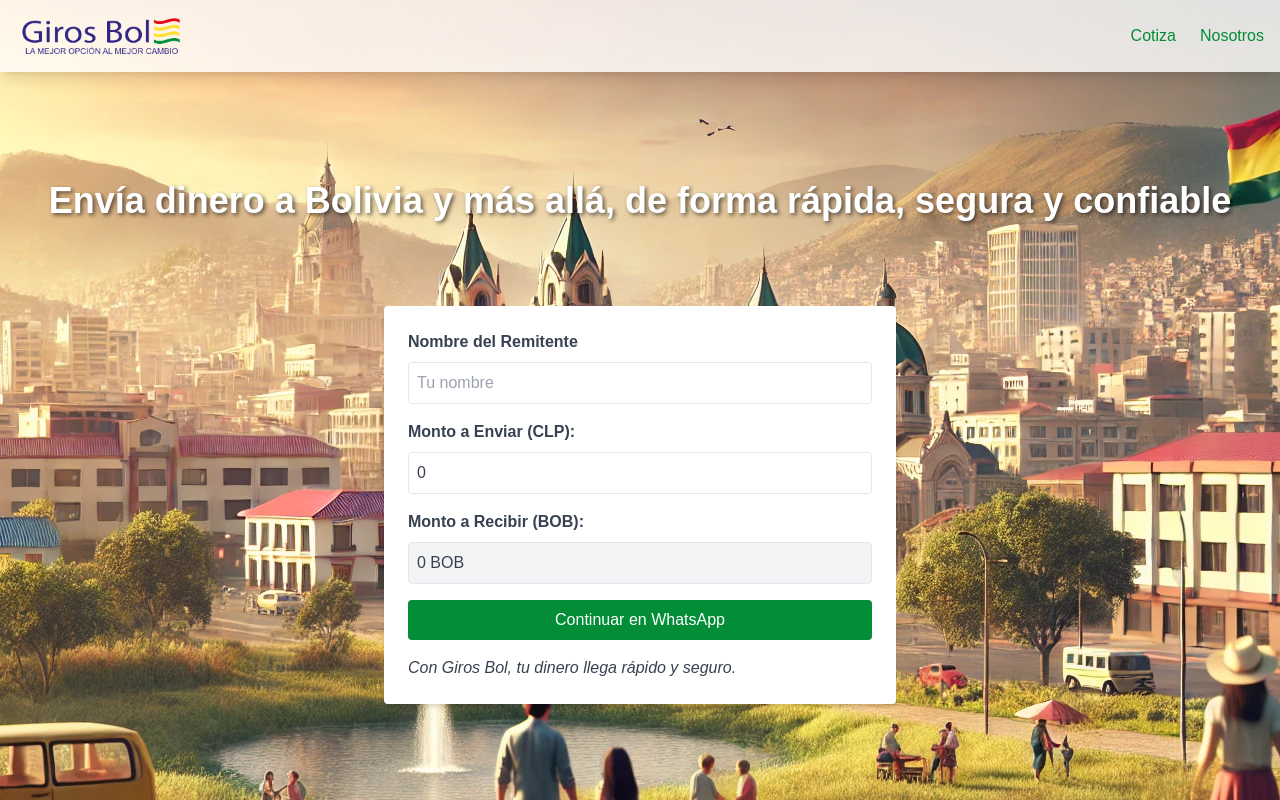
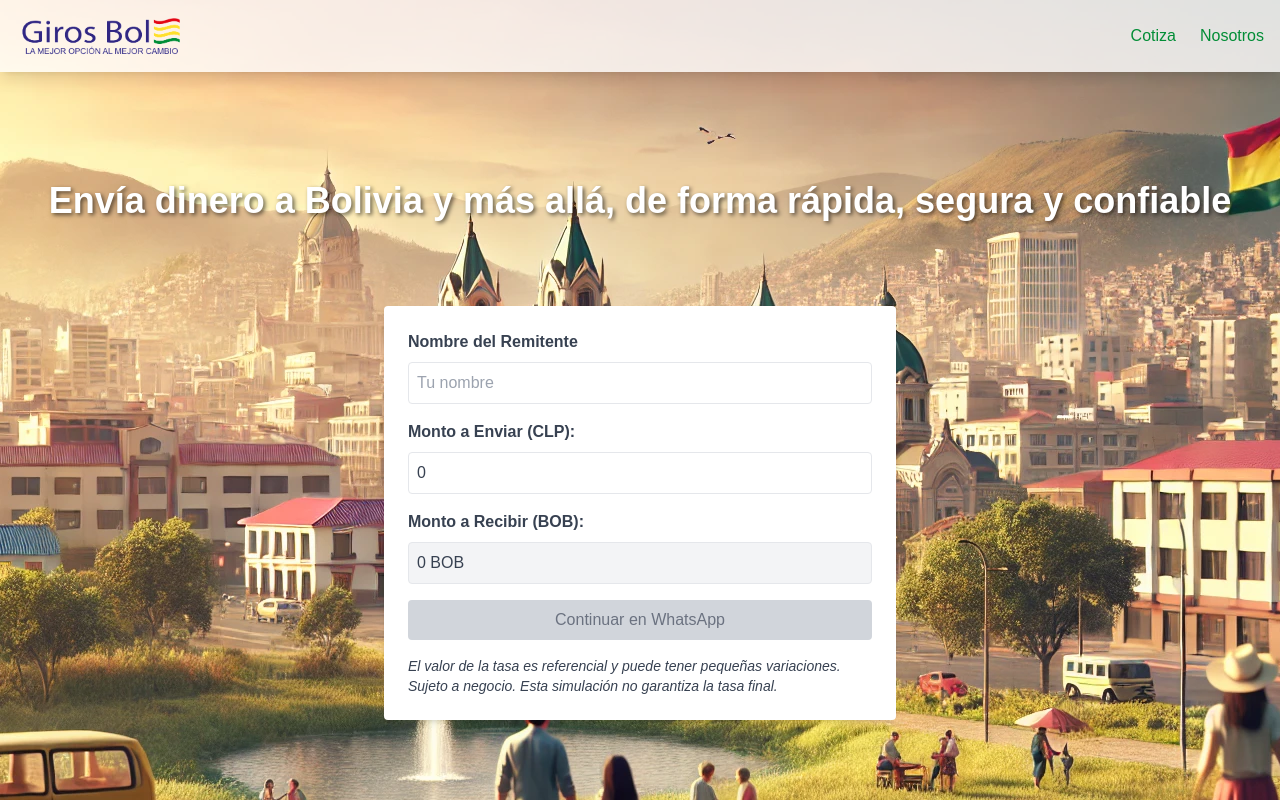
Before and after one commit to francocastro204/giros-bol, a Next.js app: page / in a window 1280 px wide. Shown: the top 800 px of the page. Built offline with nearby package versions, Linux system fonts and the light colour scheme.

Commit message:
feat: se actualizan los valores de las tasas y se agregan validaciones

```diff
--- a/src/components/Cotizador.js
+++ b/src/components/Cotizador.js
@@ -10,14 +10,14 @@ const Cotizador = () => {
     // Manejar cambio en el campo Monto a Enviar
     const handleMontoChange = (e) => {
         const rawValue = e.target.value.replace(/\D/g, ""); // Eliminar caracteres no numéricos
-        const numericValue = parseInt(rawValue, 10); // Convertir a número entero
+        const numericValue = parseInt(rawValue, 10);
 
         if (isNaN(numericValue)) {
-            setMontoCLP(""); // Si no es un número, limpiar
-        } else if (numericValue > 2000000) {
-            setMontoCLP("2000000"); // Límite máximo
+            setMontoCLP("");
+        } else if (numericValue > constants.montoClpMaximo) {
+            setMontoCLP("2000000");
         } else {
-            setMontoCLP(rawValue); // Actualizar valor
+            setMontoCLP(rawValue);
         }
     };
 
@@ -28,10 +28,12 @@ const Cotizador = () => {
 
     // Calcular la tasa dinámica según el monto ingresado
     const calculateTasaBase = (monto) => {
-        if (monto <= 99999) return 0.0100;
-        if (monto <= 499999) return 0.0103;
-        if (monto <= 999999) return 0.0104;
-        return 0.0105; // Para montos hasta 2.000.000
+        for (let i = 0; i < constants.tasas.length; i++) {
+            if (monto <= constants.tasas[i].max) {
+                return constants.tasas[i].rate;
+            }
+        }
+        return constants.tasas[constants.tasas.length - 1].rate;
     };
 
     // Calcular el monto en BOB
@@ -46,6 +48,9 @@ const Cotizador = () => {
         const url = `https://wa.me/${phoneNumber}?text=${encodeURIComponent(message)}`;
         window.open(url, "_blank");
     };
+
+    // Verificar si el botón debe estar habilitado
+    const isButtonDisabled = !(nombreRemitente.trim() && montoCLP && parseInt(montoCLP, 10) >= constants.montoClpMinimo);
 
     return (
         <div className="cotizador mt-6 mb-20 max-w-lg mx-auto p-6 shadow-md rounded bg-white">
@@ -83,11 +88,8 @@ const Cotizador = () => {
                         className="w-full p-2 border rounded text-xs md:text-base text-gray-700"
                         required
                     />
-                    {montoCLP && parseInt(montoCLP, 10) < 10000 && (
+                    {montoCLP && parseInt(montoCLP, 10) < constants.montoClpMinimo && (
                         <p className="text-red-600 text-xs md:text-base">El monto mínimo es de $10.000 CLP.</p>
-                    )}
-                    {montoCLP && parseInt(montoCLP, 10) > 2000000 && (
-                        <p className="text-red-600 text-xs md:text-base">El monto máximo es de $2.000.000 CLP.</p>
                     )}
                 </div>
                 <div className="mb-4">
@@ -104,12 +106,17 @@ const Cotizador = () => {
                 </div>
                 <button
                     type="submit"
-                    className="w-full bg-primary text-white py-2 px-4 rounded hover:bg-green-700 text-xs md:text-base"
+                    disabled={isButtonDisabled}
+                    className={`w-full py-2 px-4 rounded text-xs md:text-base ${
+                        isButtonDisabled
+                            ? "bg-gray-300 text-gray-500 cursor-not-allowed"
+                            : "bg-primary text-white hover:bg-green-700"
+                    }`}
                 >
                     Continuar en WhatsApp
                 </button>
-                <p className="mt-4 italic text-gray-700 text-xs md:text-base">
-                    Con Giros Bol, tu dinero llega rápido y seguro.
+                <p className="mt-4 italic text-gray-700 text-xs md:text-sm">
+                    El valor de la tasa es referencial y puede tener pequeñas variaciones. Sujeto a negocio. Esta simulación no garantiza la tasa final.
                 </p>
             </form>
         </div>
--- a/src/constants/index.js
+++ b/src/constants/index.js
@@ -2,6 +2,8 @@ export const constants = {
     whatsappNumber: "56928618528",
     corporateEmail: "info@girosbol.com",
     oficinaCopiapo: "Bernardo O'Higgins 441, Local 24, Copiapó, Atacama, Chile",
+    montoClpMinimo: 10000,
+    montoClpMaximo: 2000000,
     tasas: [
         { max: 99999, rate: 0.0100 },
         { max: 999999, rate: 0.0101 },
```
